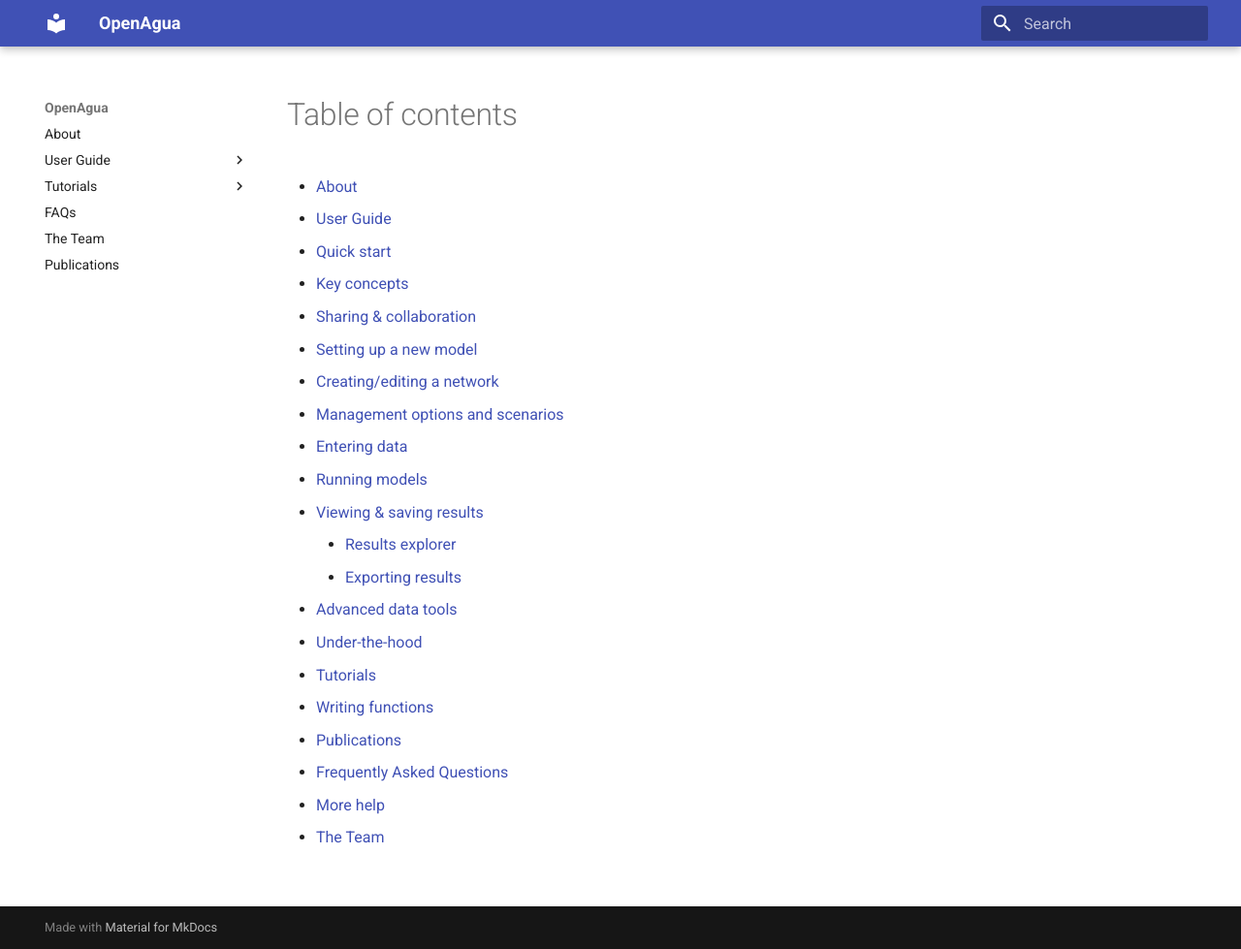
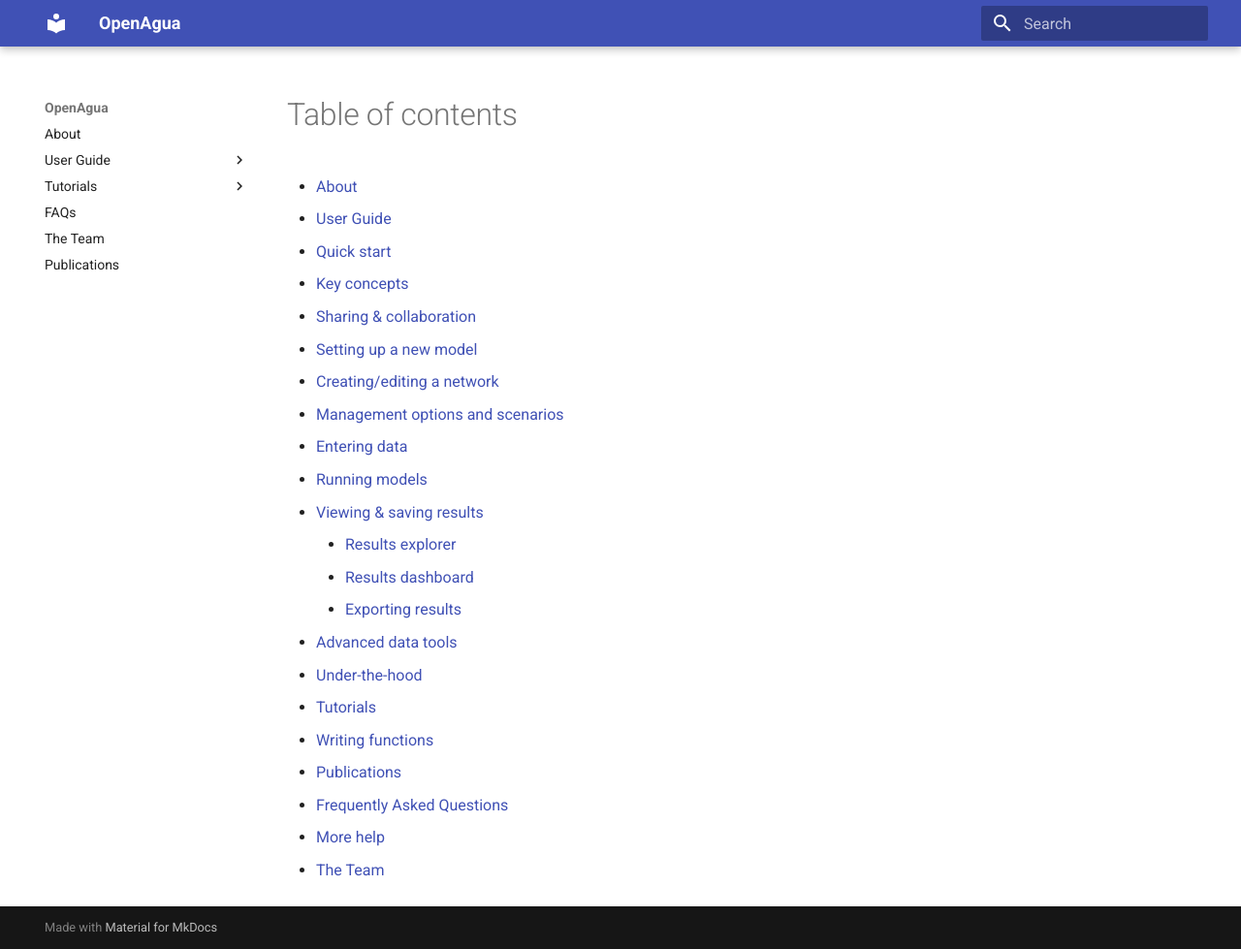
Before and after one commit to OpenAgua/openagua-documentation, an MkDocs documentation site: the page built from docs/SUMMARY.md, in a window 1280 px wide and 979 px high. Shown: the whole window at 97% size. Built offline with MkDocs 1.6.1 and Material for MkDocs 9.7.7, drawn with Linux system fonts in a browser that asks for light colours; old or Windows-style settings are respelled for this version of MkDocs.

Commit message:
Update SUMMARY.md

```diff
--- a/docs/SUMMARY.md
+++ b/docs/SUMMARY.md
@@ -12,6 +12,7 @@
   * [Running models](user-guide/running-models.md)
   * [Viewing & saving results](user-guide/viewing-results/README.md)
     * [Results explorer](user-guide/viewing-results/results-explorer.md)
+    * [Results dashboard](user-guide/viewing-results/results-dashboard.md)
     * [Exporting results](user-guide/viewing-results/exporting-data.md)
   * [Advanced data tools](user-guide/advanced-tools.md)
   * [Under-the-hood](user-guide/under-the-hood.md)
```
